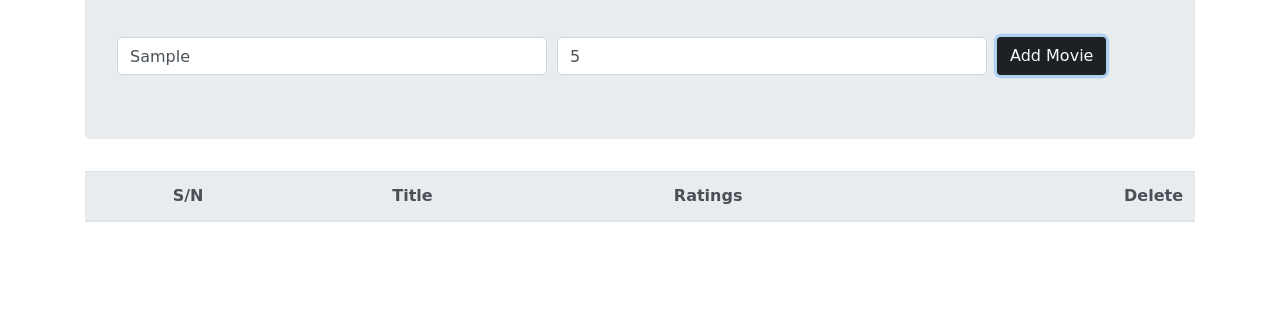
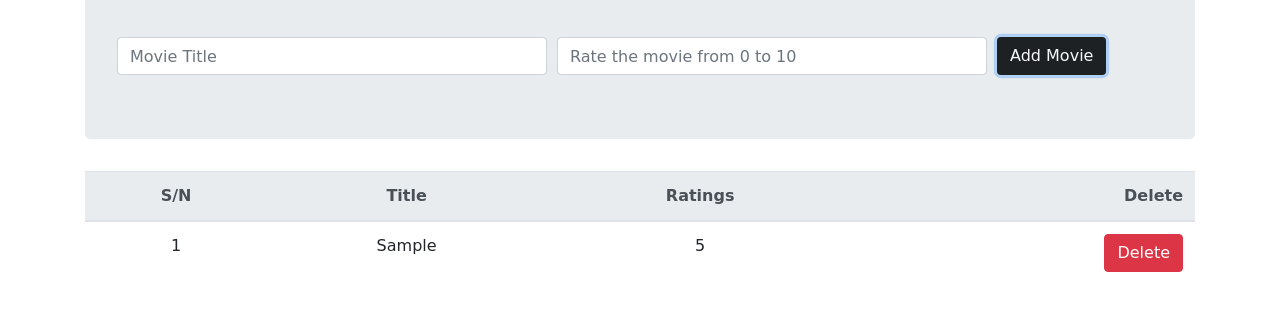
Before and after one commit to Qudusayo/simple_movie_rating, a plain HTML site: page index.html in a window 1280 px wide. Both pictures are taken after typing "Sample", "5" into the empty fields and a click on the button "Add Movie". Shown: the part 115-426 px from the top of the page. Drawn offline with nearby package versions, Linux system fonts and the light colour scheme; files that its build step writes are made by us from their sources.

Commit message:
Adding more functionality to the js file

```diff
--- a/assets/scripts/app.js
+++ b/assets/scripts/app.js
@@ -4,60 +4,44 @@ const title = document.querySelector("#title");
 const rating = document.querySelector("#rating");
 const tableContent = document.querySelector('.table-content');
 
+// Variables
+let movies = [], id = 0, remove
 
-let saveMovie = [], count = 0
-let movies = localStorage.getItem('Movie')
-
-addMovie.addEventListener('submit', e => {
-  e.preventDefault()
-  addMovies()
-})
-
-let displayMovie = () => {
-  if (saveMovie.length <= 0) {
-    alert('Empty list')
-  } else {
-    alert('movie list')
-    const movieRate = (id,title, rate, remove) =>`
+// Functions
+let loadMovies = () => {
+    const movieRating = (id,title, rate, deleteId) =>`
     <tr>
         <td class="text-center">${id}</td>
         <td class="text-center">${title}</td>
         <td class="text-center">${rate}</td>
         <td class="text-right">
-            <button class="btn btn-danger" onClick="removeId(${remove})">Delete</button>
+            <button class="btn btn-danger" onClick="removeId(${deleteId})">Delete</button>
         </td>
     </tr>
     `
     tableContent.innerHTML = ''
     movies.forEach(movie => {
-        tableContent.innerHTML += addMovies(movie.id,movie.title, movie.rating, movie.remove);
+        tableContent.innerHTML += movieRating(movie.id,movie.title, movie.rating, movie.remove);
     })
-  }
 }
-// if (movies) {
-//   saveMovie = JSON.parse(movies)
-//   id = saveMovie.length
-//   syncMovies(saveMovie)
-// } else {
-//   saveMovie = []
-//   id = 0
-// }
 
-// let syncMovies = (array) =>{
-//   array.forEach( movie => {
-//     addMovies(movie.id, movie.title, movie.rate, movie.delete)
-//   })
-// }
+let removeId = (remove) => {
+    const remains = movies.filter((movie) => movie.remove !== remove);
+    movies = remains;
+    loadMovies()
+}
 
-// let addMovies = (id,name, rate, remove) => {
-//   if (remove) return;
-//     const movie = `
-//     <tr>
-//         <td class="text-center">${id}</td>
-//         <td class="text-center">${name}</td>
-//         <td class="text-center">${rate}</td>
-//         <td class="text-right">
-//             <button class="btn btn-danger" onClick="removeId(${remove})">Delete</button>
-//         </td>
-//     </tr> `
-// }
+// event listener that submit the movies to the table
+addMovie.addEventListener("submit", e => {
+    e.preventDefault();
+    id++
+    movies.push({
+        id: id,
+        title: title.value,
+        rating: rating.value,
+        // remove: remove.value
+    });
+
+    loadMovies();
+    title.value = rating.value = ''
+});
--- a/index.html
+++ b/index.html
@@ -19,11 +19,11 @@
             <form id="form" class=" pt-2">
                 <div class="form-row mt-4">
                     <div class="col-lg-5 input-holder">
-                        <input type="text" id="title" class="form-control" placeholder="Movie Title" required>
+                        <input type="text" id="title" class="form-control" placeholder="Movie Title">
                     </div>
                     <div class="col-lg-5 input-holder">
                         <input type="number" min="0" max="10" id="rating" class="form-control"
-                            placeholder="Rate the movie from 0 to 10" required>
+                            placeholder="Rate the movie from 0 to 10">
                     </div>
                     <div class="col-auto btn-holder">
                         <button type="submit" class="btn bg-dark text-light">Add Movie</button>
```
